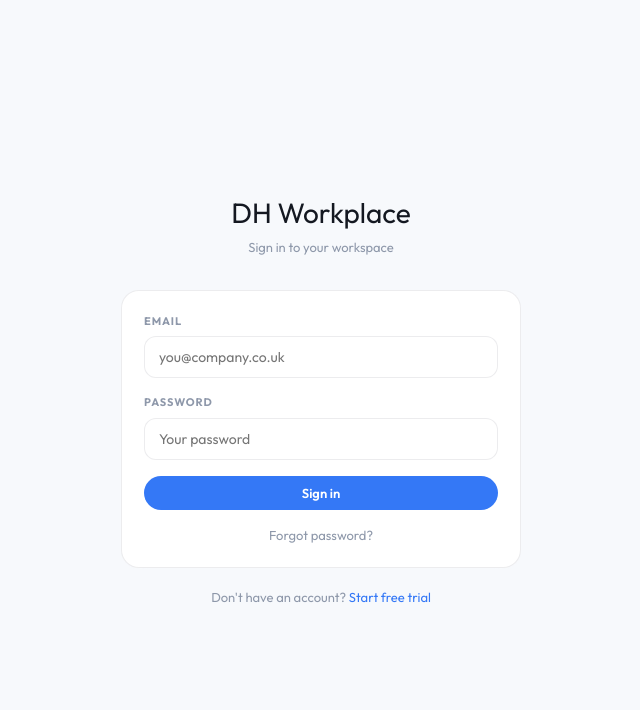
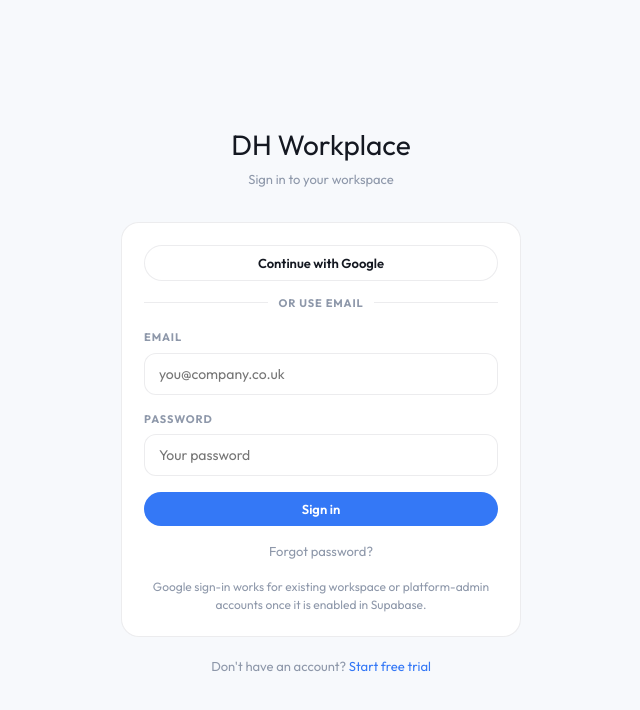
Before and after one commit to dhwebservices/dh-workplace, a React (Vite) app: page /signin in a window 1280 px wide. Shown: the top 710 px of the page, without its empty margins (319-959 px from the left). Built offline with nearby package versions, Linux system fonts and the light colour scheme; no server answers.

Commit message:
Add Google sign in

```diff
--- a/src/pages/auth/SignIn.jsx
+++ b/src/pages/auth/SignIn.jsx
@@ -6,6 +6,7 @@ export default function SignIn() {
   const navigate = useNavigate()
   const [form, setForm] = useState({ email: '', password: '' })
   const [loading, setLoading] = useState(false)
+  const [googleLoading, setGoogleLoading] = useState(false)
   const [error, setError] = useState('')
 
   const submit = async (e) => {
@@ -54,6 +55,24 @@ export default function SignIn() {
     navigate('/')
   }
 
+  const signInWithGoogle = async () => {
+    setGoogleLoading(true)
+    setError('')
+    const { error: oauthError } = await supabase.auth.signInWithOAuth({
+      provider: 'google',
+      options: {
+        redirectTo: window.location.origin,
+        queryParams: {
+          prompt: 'select_account',
+        },
+      },
+    })
+    if (oauthError) {
+      setError(oauthError.message)
+      setGoogleLoading(false)
+    }
+  }
+
   return (
     <div style={{ minHeight:'100vh', background:'var(--bg)', display:'flex', alignItems:'center', justifyContent:'center', padding:20 }}>
       <div style={{ width:'100%', maxWidth:400 }}>
@@ -62,6 +81,16 @@ export default function SignIn() {
           <div style={{ fontSize:13, color:'var(--faint)', marginTop:4 }}>Sign in to your workspace</div>
         </div>
         <div className="card card-pad">
+          <div style={{ display:'flex', flexDirection:'column', gap:14, marginBottom:18 }}>
+            <button className="btn btn-outline" type="button" onClick={signInWithGoogle} disabled={loading || googleLoading} style={{ width:'100%', justifyContent:'center' }}>
+              {googleLoading ? 'Redirecting to Google...' : 'Continue with Google'}
+            </button>
+            <div style={{ display:'flex', alignItems:'center', gap:10 }}>
+              <div style={{ flex:1, height:1, background:'var(--border)' }} />
+              <span style={{ fontSize:11, color:'var(--faint)', textTransform:'uppercase', letterSpacing:'0.08em', fontWeight:700 }}>Or use email</span>
+              <div style={{ flex:1, height:1, background:'var(--border)' }} />
+            </div>
+          </div>
           <form onSubmit={submit}>
             <div style={{ display:'flex', flexDirection:'column', gap:16 }}>
               <div>
@@ -79,6 +108,9 @@ export default function SignIn() {
               <Link to="/forgot" style={{ textAlign:'center', fontSize:13, color:'var(--faint)', textDecoration:'none' }}>Forgot password?</Link>
             </div>
           </form>
+          <div style={{ textAlign:'center', marginTop:16, fontSize:12, color:'var(--faint)' }}>
+            Google sign-in works for existing workspace or platform-admin accounts once it is enabled in Supabase.
+          </div>
         </div>
         <div style={{ textAlign:'center', marginTop:20, fontSize:13, color:'var(--faint)' }}>
           Don't have an account? <Link to="/signup" style={{ color:'var(--blue)', textDecoration:'none' }}>Start free trial</Link>
```
